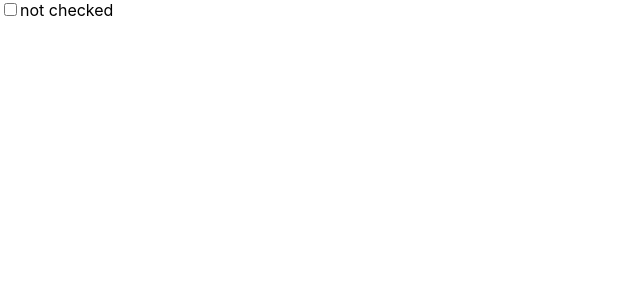
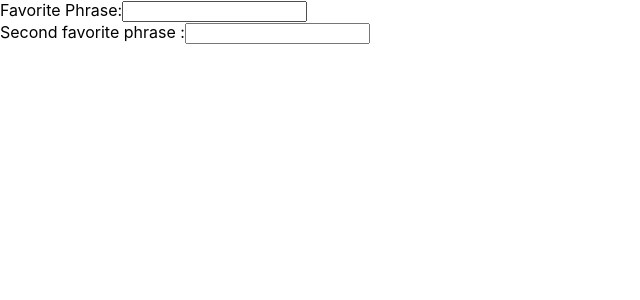
Before and after one commit to arjungautam1/ReactEssential, a React (Create React App) app: page / in a window 1280 px wide. Shown: the top 300 px of the page, without its empty margins (0-640 px from the left). Built offline with nearby package versions, Linux system fonts and the light colour scheme.

Commit message:
use effect dependency array

```diff
--- a/src/index.js
+++ b/src/index.js
@@ -474,9 +474,10 @@
 
 }
 
- */
+
 
 //  Working with Use effects
+
 
 function Checkbox() {
   const [checked, setCheked] = useState(false);
@@ -498,4 +499,50 @@
 ReactDOM.render(
   <Checkbox />,
   document.getElementById("root")
+); */
+
+
+// The use effect Dependency Array
+
+
+function App()
+{
+  const[val,setVal]=useState("");
+  const[val2,setVal2]=useState("");
+
+  useEffect(()=>{
+    console.log(`field 1:${val}`);
+  },[val]);  //dependency array
+
+  // Console maa eeuta matra field aauxa when we type the input
+
+
+  useEffect(()=>{
+    console.log(`field 2:${val2}`);
+  },[val2]);
+
+  return(
+    <>
+    <label>
+    Favorite Phrase:
+    <input value={val}
+    onChange={type=>setVal(type.target.value)}
+    />
+    </label>
+    <br/>
+
+    <label>
+      Second favorite phrase :
+      <input value={val2}
+      onChange={type=>setVal2(type.target.value)}
+      />
+    </label>
+    </>
+  )
+
+}
+
+ReactDOM.render(
+  <App />,
+  document.getElementById("root")
 );
```
